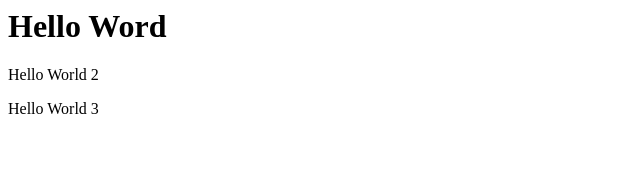
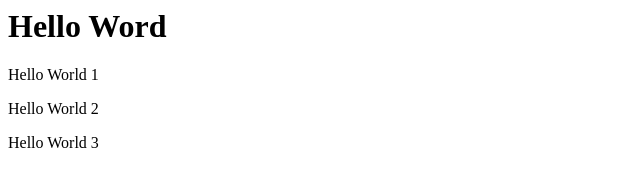
Before and after one commit to MINETUBE02/MINETUBE02-Landia, a plain HTML site: page index.html in a window 1280 px wide. Shown: the whole page, without its empty margins (0-640 px from the left). Drawn offline with Linux system fonts and the light colour scheme.

Commit message:
Update index.html

```diff
--- a/index.html
+++ b/index.html
@@ -7,6 +7,7 @@
 </head>
 <body>
     <h1>Hello Word</h1>
+    <p>Hello World 1</p>
     <p>Hello World 2</p>
     <p>Hello World 3</p>
 </body>
```
